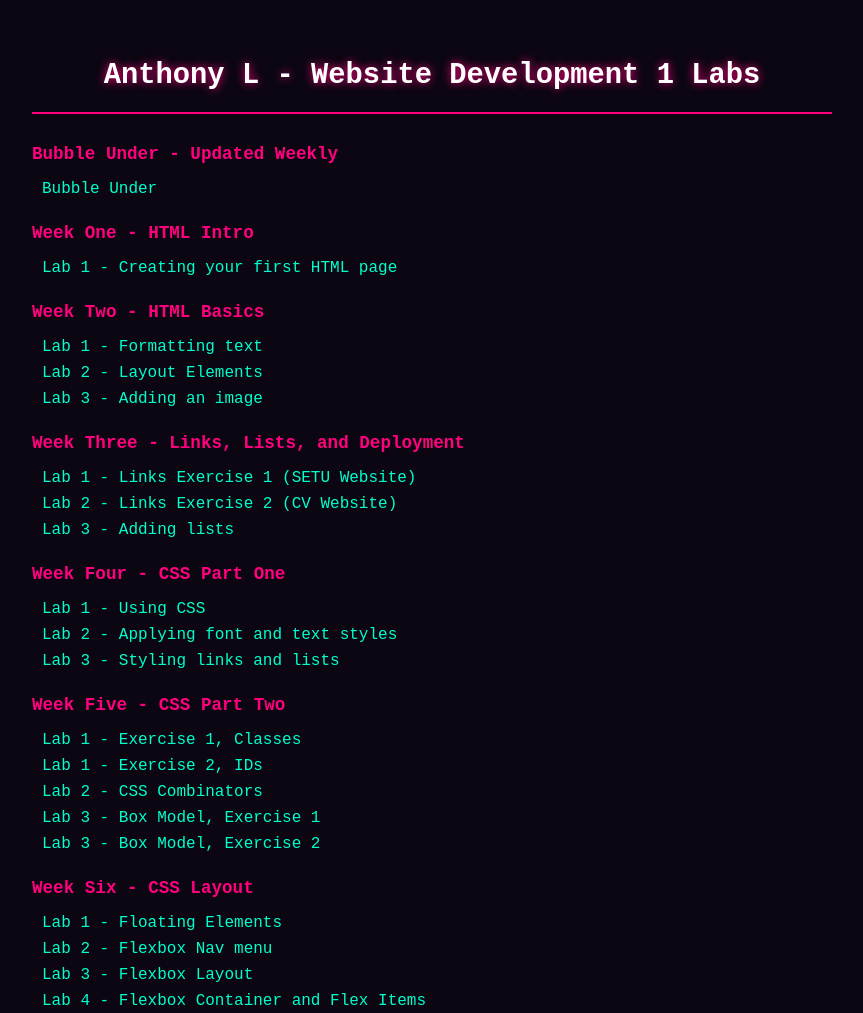
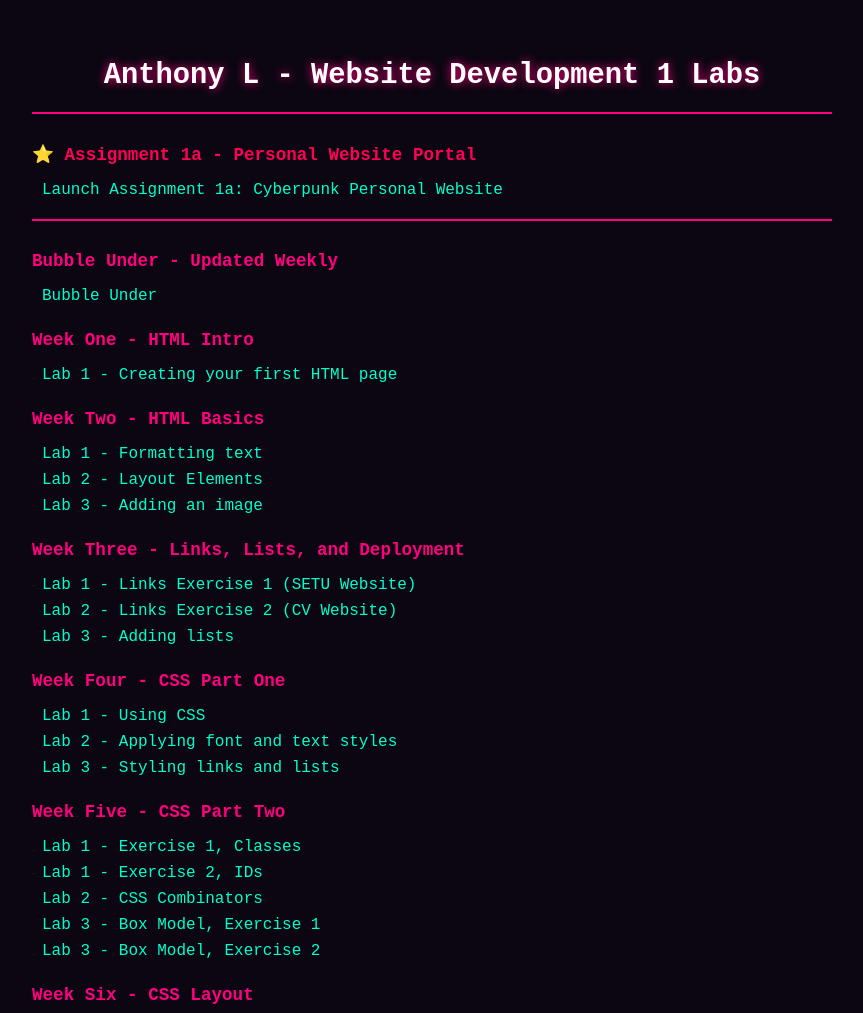
Before and after one commit to CodezzzNstufff/WebDevelopment1, a plain HTML site: page index.html in a window 1280 px wide. Shown: the top 1013 px of the page, without its empty margins (208-1071 px from the left). Drawn offline with Linux system fonts and the light colour scheme.

Commit message:
Add assignment link hook to root lab index

```diff
--- a/index.html
+++ b/index.html
@@ -9,6 +9,14 @@
 
 <body>
     <h1>Anthony L - Website Development 1 Labs</h1>
+
+    <hr>
+<h2 style="color: #ff0055;">⭐ Assignment 1a - Personal Website Portal</h2>
+    <ul>
+        <li>
+            <a href="Assignment1a/index.html" target="_blank">Launch Assignment 1a: Cyberpunk Personal Website</a>
+        </li>
+    </ul>
 
     <hr>
 
```
